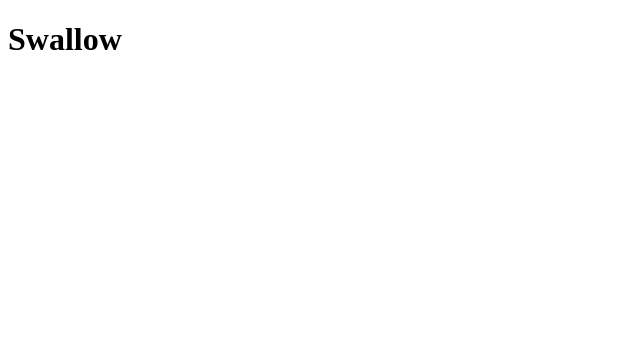
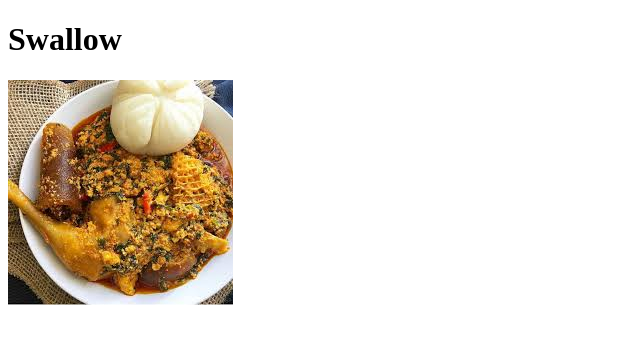
Before and after one commit to SwiftBay/odin-recipes, a plain HTML site: page recipes/swallow.html in a window 1280 px wide. Shown: the whole page, without its empty margins (0-640 px from the left). Drawn offline with Linux system fonts and the light colour scheme.

Commit message:
Downloaded image of eba and added to the recipe page

```diff
--- a/recipes/swallow.html
+++ b/recipes/swallow.html
@@ -8,5 +8,6 @@
         <h1>
             Swallow
         </h1>
+        <img src="images.jpeg" alt="Eba and egusi soup">
     </body>
 </html>
```
Also changed, not shown: recipes/images.jpeg (added).
